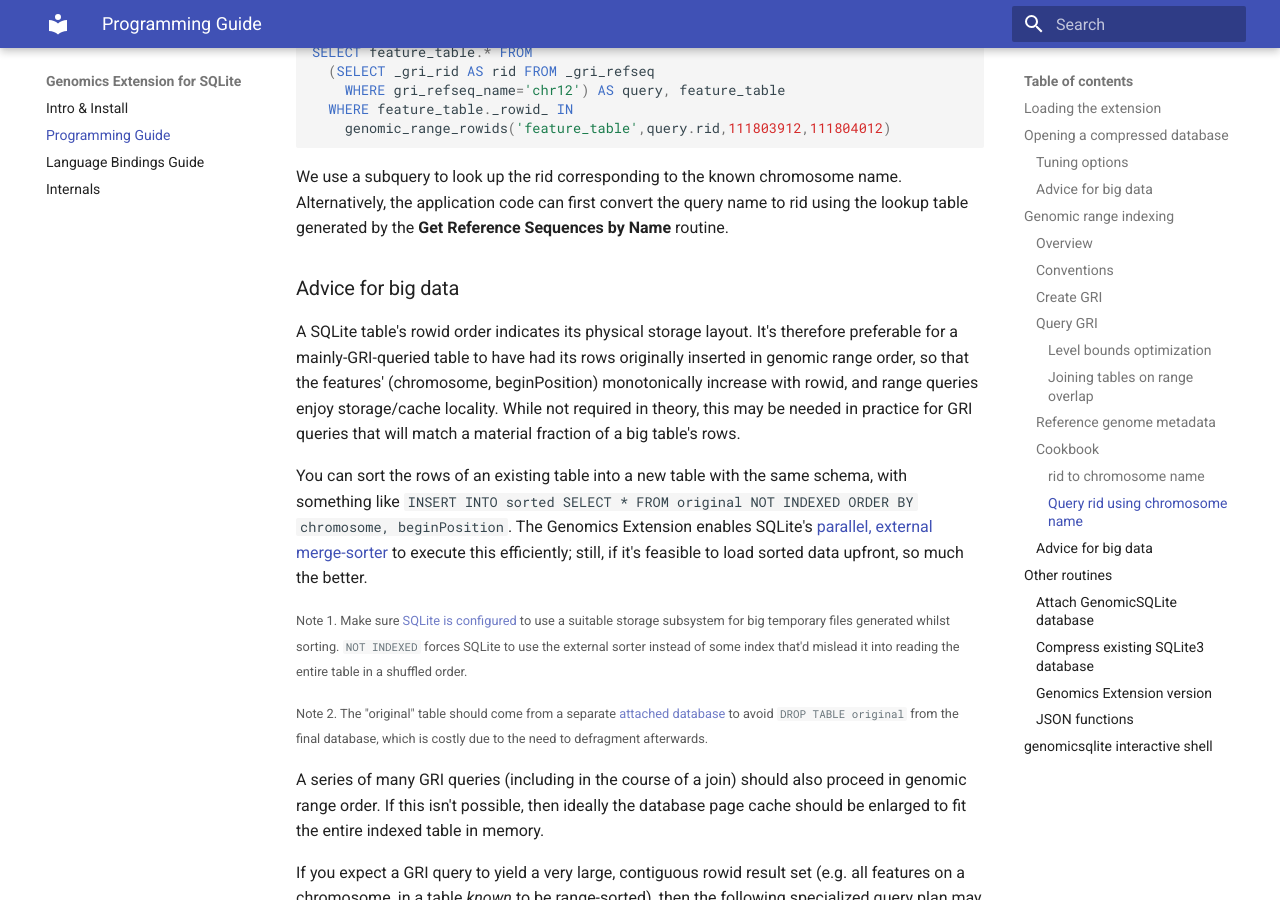
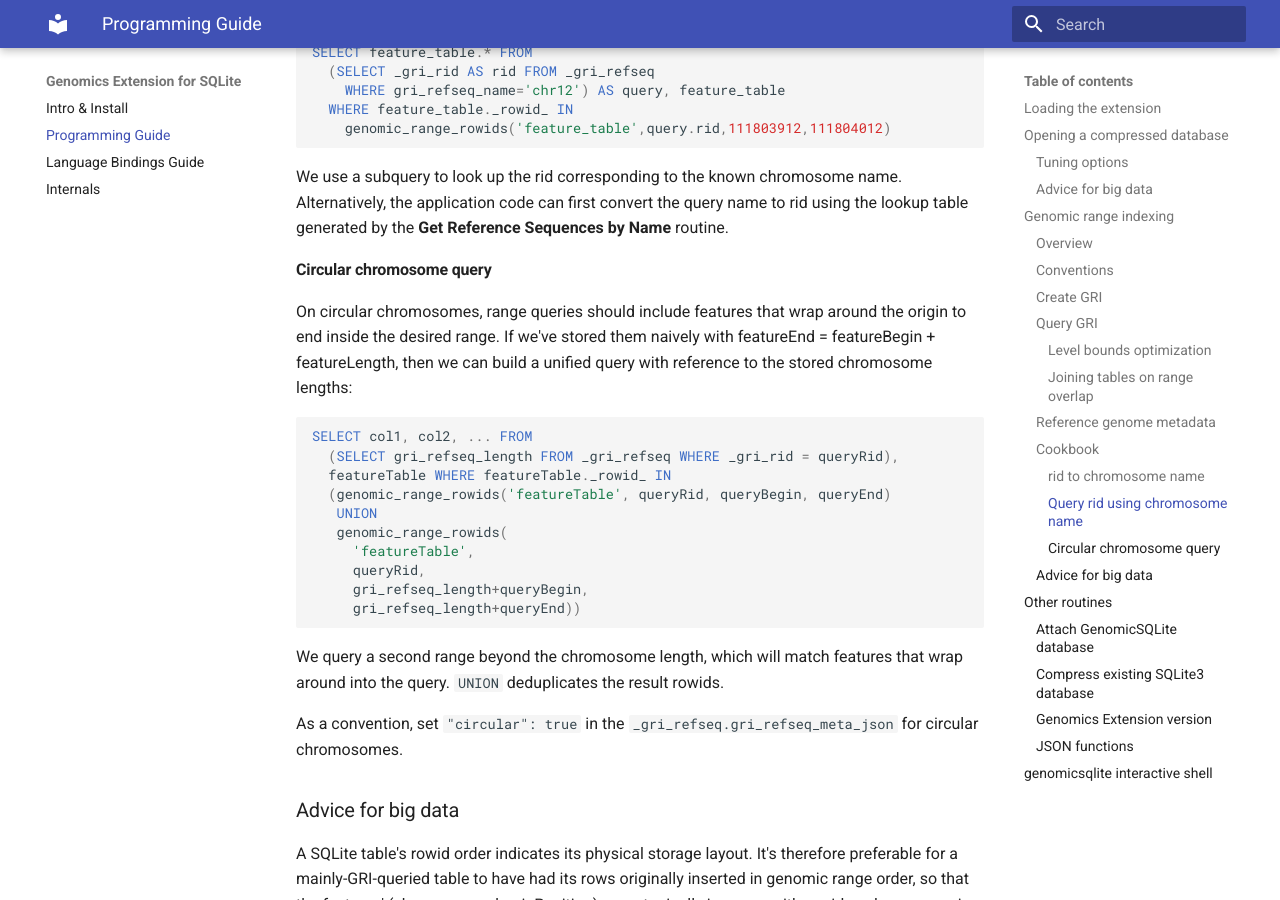
Before and after one commit to mlin/GenomicSQLite, an MkDocs documentation site: the page built from docs/guide.md, in a window 1280 px wide and 900 px high, scrolled down 9404 px. Built offline with MkDocs 1.6.1 and Material for MkDocs 9.7.7, drawn with Linux system fonts in a browser that asks for light colours; some of the changed text lies outside the part shown.

Commit message:
recipe for GRI query oncircular chromosome

````diff
--- a/docs/guide.md
+++ b/docs/guide.md
@@ -616,6 +616,27 @@ SELECT feature_table.* FROM
 
 We use a subquery to look up the rid corresponding to the known chromosome name. Alternatively, the application code can first convert the query name to rid using the lookup table generated by the **Get Reference Sequences by Name** routine.
 
+#### Circular chromosome query
+
+On circular chromosomes, range queries should include features that wrap around the origin to end inside the desired range. If we've stored them naively with featureEnd = featureBegin + featureLength, then we can build a unified query with reference to the stored chromosome lengths:
+
+``` sql
+SELECT col1, col2, ... FROM
+  (SELECT gri_refseq_length FROM _gri_refseq WHERE _gri_rid = queryRid),
+  featureTable WHERE featureTable._rowid_ IN
+  (genomic_range_rowids('featureTable', queryRid, queryBegin, queryEnd)
+   UNION
+   genomic_range_rowids(
+     'featureTable',
+     queryRid,
+     gri_refseq_length+queryBegin,
+     gri_refseq_length+queryEnd))
+```
+
+We query a second range beyond the chromosome length, which will match features that wrap around into the query. `UNION` deduplicates the result rowids.
+
+As a convention, set `"circular": true` in the `_gri_refseq.gri_refseq_meta_json` for circular chromosomes.
+
 ### Advice for big data
 
 A SQLite table's rowid order indicates its physical storage layout. It's therefore preferable for a mainly-GRI-queried table to have had its rows originally inserted in genomic range order, so that the features' (chromosome, beginPosition) monotonically increase with rowid, and range queries enjoy storage/cache locality. While not required in theory, this may be needed in practice for GRI queries that will match a material fraction of a big table's rows.
````
Also changed, not shown: other parts of docs/guide.md (+1 -1 lines), README.md (+1 -1 lines), docs/index.md (+1 -1 lines).
